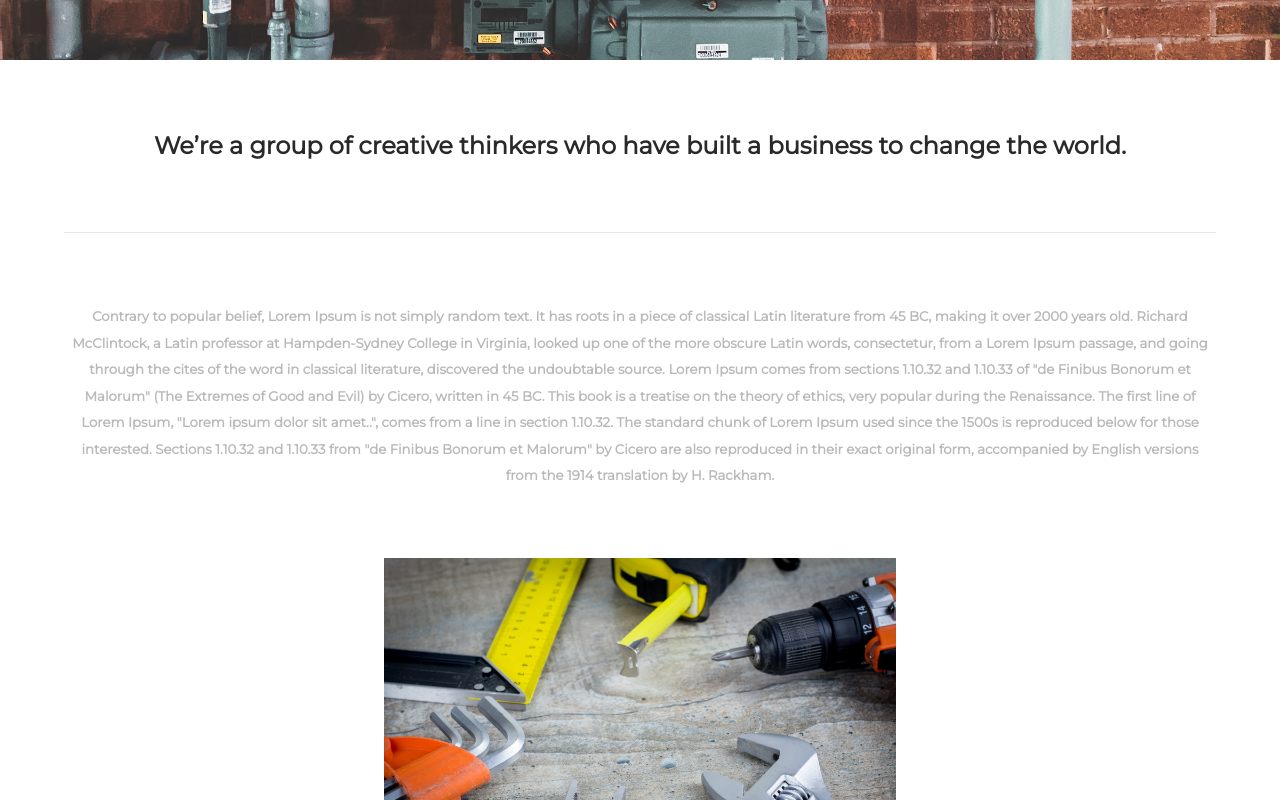
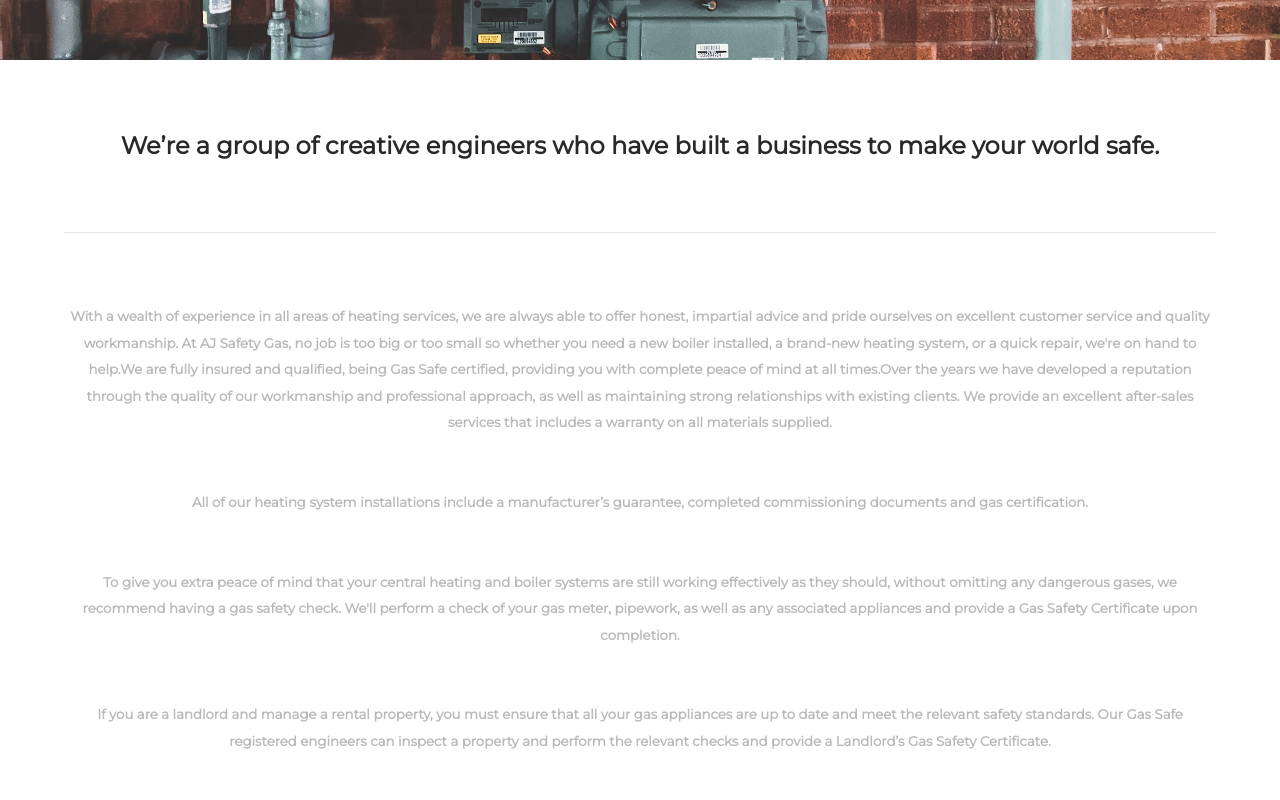
Before and after one commit to mateuszchrostowski/AJGasSafety-Frontend, a React (Create React App) app: page /about in a window 1280 px wide. Shown: the part 420-1220 px from the top of the page. Built offline with nearby package versions, Linux system fonts and the light colour scheme; no server answers.

Commit message:
Development Changes

```diff
--- a/public/index.html
+++ b/public/index.html
@@ -38,7 +38,7 @@
         }
       }(window.location))
     </script>
-    <title>AJ Gas Safety</title>
+    <title>AJ Safety Gas Engineer</title>
   </head>
   <body>
     <noscript>You need to enable JavaScript to run this app.</noscript>
--- a/src/App.js
+++ b/src/App.js
@@ -7,7 +7,7 @@ import Services from './Components/Services';
 import Contact from './Components/Contact';
 import SignUp from './Components/SignUp';
 import LogIn from './Components/LogIn';
-import ForgotPassword from './Components/ForgotPassword';
+import ResetPassword from './Components/ForgotPassword';
 import Footer from './Components/Footer';
 
 import { useDispatch, useSelector } from 'react-redux';
@@ -16,11 +16,8 @@ import { useAuth } from './Contexts/AuthContext';
 import Works from './Components/Works';
 
 function App() {
-  const { currentUser} = useAuth()
-  const dispatch = useDispatch();
-  const { userType, isLoggedIn } = useSelector((store) => store.user)
-  console.log({ isLoggedIn });
-  console.log(currentUser)
+  // const dispatch = useDispatch();
+  // const { userType, isLoggedIn } = useSelector((store) => store.user)
 
 
   return (
@@ -40,7 +37,7 @@ function App() {
             <Route path='/contact' element={<Contact />} />
             <Route path='/signup' element={<SignUp />} />
             <Route path='/login' element={<LogIn />} />
-            <Route path="/forgot-password" element={<ForgotPassword />} />
+            <Route path="/forgot-password" element={<ResetPassword />} />
           </Switch>
           <Footer />
         </div>
--- a/src/Components/About.js
+++ b/src/Components/About.js
@@ -19,14 +19,20 @@ class About extends React.Component {
             </header>
             <section className='section-flex-column'>
                 {/* <h5>WHAT WE BELIEVE IN</h5> */}
-                <h2>We’re a group of creative thinkers who have built a business to change the world.</h2>
+                <h2>We’re a group of creative engineers who have built a business to make your world safe.</h2>
             </section>
             <div className='devider'></div>
             <section className='section-flex-column'>
                 <div>
                     {/* <h5>ABOUT</h5>
                     <h2>Who we are</h2> */}
-                    <h5>Contrary to popular belief, Lorem Ipsum is not simply random text. It has roots in a piece of classical Latin literature from 45 BC, making it over 2000 years old. Richard McClintock, a Latin professor at Hampden-Sydney College in Virginia, looked up one of the more obscure Latin words, consectetur, from a Lorem Ipsum passage, and going through the cites of the word in classical literature, discovered the undoubtable source. Lorem Ipsum comes from sections 1.10.32 and 1.10.33 of "de Finibus Bonorum et Malorum" (The Extremes of Good and Evil) by Cicero, written in 45 BC. This book is a treatise on the theory of ethics, very popular during the Renaissance. The first line of Lorem Ipsum, "Lorem ipsum dolor sit amet..", comes from a line in section 1.10.32. The standard chunk of Lorem Ipsum used since the 1500s is reproduced below for those interested. Sections 1.10.32 and 1.10.33 from "de Finibus Bonorum et Malorum" by Cicero are also reproduced in their exact original form, accompanied by English versions from the 1914 translation by H. Rackham.</h5>
+                    <h5>With a wealth of experience in all areas of heating services, we are always able to offer honest, impartial advice and pride ourselves on excellent customer service and quality workmanship. At AJ Safety Gas, no job is too big or too small so whether you need a new boiler installed, a brand-new heating system, or a quick repair, we're on hand to help.We are fully insured and qualified, being Gas Safe certified, providing you with complete peace of mind at all times.Over the years we have developed a reputation through the quality of our workmanship and professional approach, as well as maintaining strong relationships with existing clients. We provide an excellent after-sales services that includes a warranty on all materials supplied.</h5>
+
+                    <h5>All of our heating system installations include a manufacturer’s guarantee, completed commissioning documents and gas certification.</h5>
+
+                    <h5>To give you extra peace of mind that your central heating and boiler systems are still working effectively as they should, without omitting any dangerous gases, we recommend having a gas safety check. We'll perform a check of your gas meter, pipework, as well as any associated appliances and provide a Gas Safety Certificate upon completion.</h5>
+
+                    <h5>If you are a landlord and manage a rental property, you must ensure that all your gas appliances are up to date and meet the relevant safety standards. Our Gas Safe registered engineers can inspect a property and perform the relevant checks and provide a Landlord’s Gas Safety Certificate.</h5>
                 </div>
                 <img src={photo}></img>
             </section>
--- a/src/Components/ForgotPassword.js
+++ b/src/Components/ForgotPassword.js
@@ -2,18 +2,15 @@ import React, { useRef, useState } from "react"
 import { Link } from "react-router-dom"
 import '../Styles/Forms.css'
 import { useAuth } from "../Contexts/AuthContext"
-import { useNavigate } from "react-router-dom"
 
 
-export default function Login() {
+export default function ResetPassword() {
     const emailRef = useRef()
 
     const { resetPassword } = useAuth()
     const [error, setError] = useState("")
     const [loading, setLoading] = useState(false)
     const [message, setMessage] = useState("")
-
-    const navigate = useNavigate()
 
 
     async function handleSubmit(e) {
@@ -25,7 +22,6 @@ export default function Login() {
             setLoading(true)
             await resetPassword(emailRef.current.value)
             setMessage("Check your inbox for further instructions")
-            // navigate('/')
         } catch {
             setError("Failed to reset password")
         }
--- a/src/Components/Home.js
+++ b/src/Components/Home.js
@@ -21,17 +21,17 @@ class Home extends React.Component {
         return (
             <div>
                 <header className='header-home'>
-                    <p>AJ Gas Safety</p>
+                    <p>AJ Safety Gas Engineer</p>
                 </header>
                 <section className='section-flex-column'>
                     <h5>WHAT WE BELIEVE IN</h5>
-                    <h2>Grow your business, establish your brand, and put your customers first.</h2>
+                    <h2>The perfect warmth for your home, the perfect balance between affordability and comfort, only with gas heating</h2>
                 </section>
                 <section className='section-grid'>
                     <div>
                         <h5>ABOUT</h5>
                         <h2>Who we are</h2>
-                        <h5>Nulla vel sodales tellus, quis condimentum enim. Nunc porttitor venenatis feugiat. Etiam quis faucibus erat, non accumsan leo. Aliquam erat volutpat. Vestibulum ac faucibus eros. Cras ullamcorper gravida tellus ut consequat.</h5>
+                        <h5>AJ Safety Gas Engineer is a well-established and reputable domestic and commercial heating company based in Evesham, England. Having over 5 years of experience in the heating industry, AJ Safety Gas Engineer Company is dedicated to providing a professional and reliable service both locally and nationwide, catering to all domestic and commercial needs including residential, leisure, and retail sectors.</h5>
                         <NavLink to={"/about"}><button>See More</button></NavLink>
                     </div>
                     <img src={photo}></img>
--- a/src/Components/Navbar.js
+++ b/src/Components/Navbar.js
@@ -7,10 +7,8 @@ import { useAuth } from '../Contexts/AuthContext';
 
 
 export default function Navbar() {
-
     const { currentUser, logout } = useAuth()
     const navigate = useNavigate()
-
     const [mobileMenu, setMobileMenu] = useState(false);
     const [error, setError] = useState("")
 
--- a/src/Redux/User/userSlice.js
+++ b/src/Redux/User/userSlice.js
@@ -20,7 +20,6 @@ export const userSlice = createSlice({
     }
 });
 
-//console.log(userSlice);
 
 export const {logIn, logOut} = userSlice.actions;
 
--- a/src/Styles/App.css
+++ b/src/Styles/App.css
@@ -2,7 +2,6 @@ body {
     margin: 0;
     font-family: 'Montserrat';
 }
-
 
 p {
     margin: 0;
@@ -31,8 +30,6 @@ a.active {
     text-decoration: underline;
 }
 
-
-
 a.none::after {
     content: '';
     position: absolute;
@@ -50,8 +47,6 @@ a.none:hover::after {
     transform: scaleX(1);
     transform-origin: bottom left;
 }
-
-
 
 ul {
     list-style-type: none;
@@ -106,9 +101,7 @@ nav {
 img {
     width: max(308px, 40vw, 200px);
     vertical-align: middle;
-    padding: 1rem;
 }
-
 
 .section-flex-column {
     display: flex;
@@ -137,7 +130,6 @@ img {
     justify-content: center;
 }
 
-
 .material-symbols-outlined {
     font-size: 2rem;
     position: absolute;
@@ -159,6 +151,7 @@ img {
     .hidden {
         visibility: hidden;
     }
+
     .section-grid {
         grid-template-areas:
             "."
@@ -167,13 +160,14 @@ img {
         align-items: center;
         justify-items: center;
     }
+
     img {
         width: 70vw;
     }
 
     a {
         margin: 0;
-        padding:1rem 0 1rem 0;
+        padding: 1rem 0 1rem 0;
         color: black;
         width: 100%;
         text-align: center;
@@ -210,8 +204,6 @@ img {
     }
 
     nav {
-        /* right: 50%; */
-        /* margin-right: -50px; */
         width: 100vw;
         background-color: rgba(255, 255, 255, 0.873);
     }
--- a/src/Styles/Works.css
+++ b/src/Styles/Works.css
@@ -2,3 +2,7 @@
     background-image: url('../Uploads/lqdrW2O-GKA.jpg');
     background-position: 25% 60%;
 }
+
+.work-photo {
+    padding: 0.1rem;
+  }
--- a/src/firebase.js
+++ b/src/firebase.js
@@ -2,8 +2,6 @@ import firebase from "firebase/compat/app"
 import "firebase/compat/auth"
 import "firebase/compat/firestore"
 import "firebase/compat/storage"
-import "firebase/compat/messaging"
-
 
 
 const app = firebase.initializeApp({
@@ -27,6 +25,5 @@ export const database = {
 
 export const storage = app.storage()
 
-const messaging = firebase.messaging();
 
 export default app
```
Also changed, not shown: src/Components/Works.js (+3 -15 lines).
